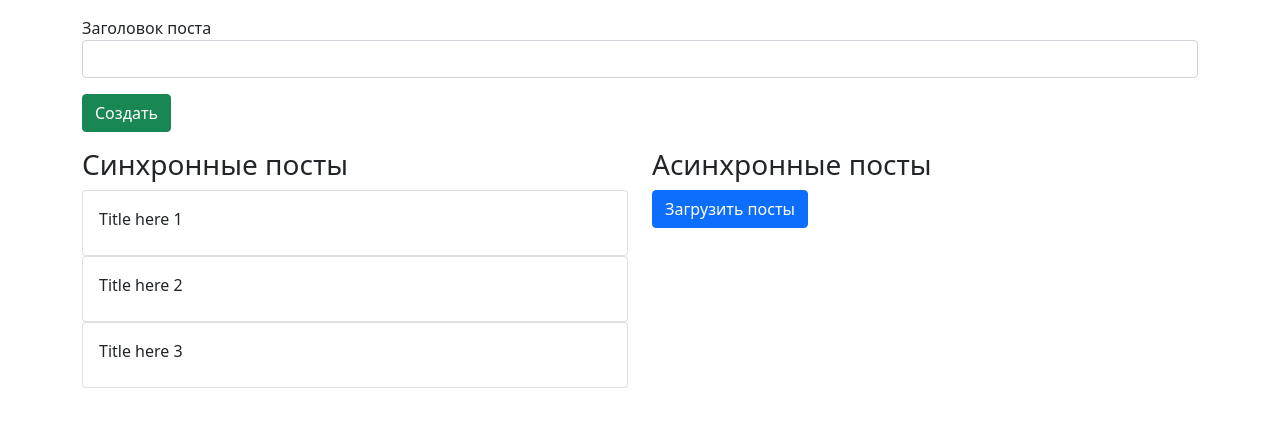
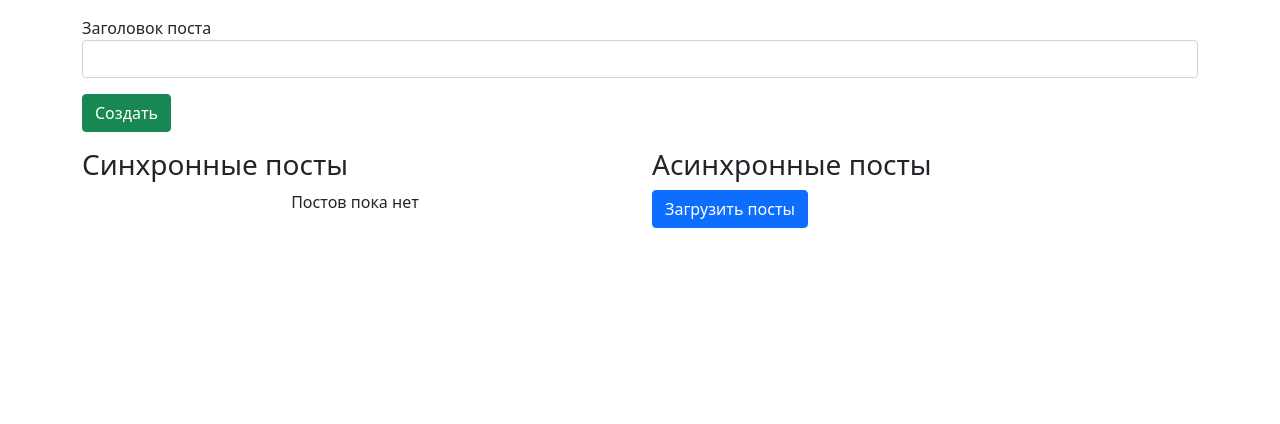
Before and after one commit to goldenyak/redux-vladilen, a React (Create React App) app in the folder my-app/: page / in a window 1280 px wide. Shown: the top 424 px of the page. Built offline with nearby package versions, Linux system fonts and the light colour scheme.

Commit message:
add some functions

```diff
--- a/my-app/src/App.js
+++ b/my-app/src/App.js
@@ -17,7 +17,7 @@ function App() {
             <div className="row">
                 <div className="col">
                     <h3>Синхронные посты</h3>
-                    <Posts posts={[1,2,3]}/>
+                    <Posts posts={[]}/>
                 </div>
                 <div className="col">
                     <h3>Асинхронные посты</h3>
--- a/my-app/src/components/PostForm.js
+++ b/my-app/src/components/PostForm.js
@@ -11,12 +11,20 @@ export default class PostForm extends React.Component {
 
     submitHandler = (event) => {
         event.preventDefault();
+        const {title} = this.state
+        const newPost = {
+            title,
+            id: Date.now().toString(),
+        }
+        console.log(newPost)
     }
 
     changeInputHandler = (event) => {
-        this.setState(prev => ({...prev, ...{[event.target.name]: [event.target.value]}})
+        event.persist()
+        this.setState(prev => ({...prev, ...{[event.target.name]: event.target.value}})
         )
     }
+
 
     render() {
         return (
```
